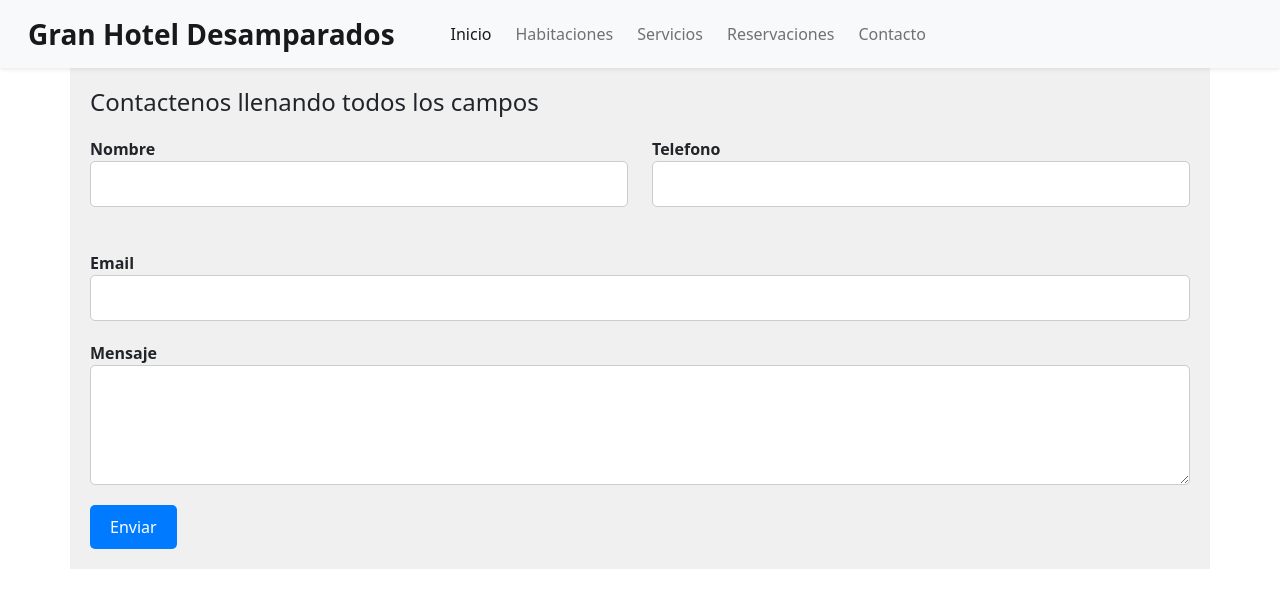
After one commit to TonyGarcia5s/SC502_1C2024_M_G4, a PHP site: page /contacto.html in a window 1280 px wide. The commit adds this page. Shown: the top 608 px of the page. Run offline with PHP 8.4, Linux system fonts and the light colour scheme.

Commit message:
Union de proyectos

```diff
--- /dev/null
+++ b/views/contacto.html
@@ -0,0 +1,75 @@
+<!DOCTYPE html>
+<html lang="en">
+<head>
+    <meta charset="UTF-8">
+    <meta name="viewport" content="width=device-width, initial-scale=1.0">
+    <title>Document</title>
+    <link href="https://cdn.jsdelivr.net/npm/bootstrap@5.0.2/dist/css/bootstrap.min.css" rel="stylesheet" integrity="sha384-EVSTQN3/azprG1Anm3QDgpJLIm9Nao0Yz1ztcQTwFspd3yD65VohhpuuCOmLASjC" crossorigin="anonymous">
+<link href="https://fonts.googleapis.com/css2?family=Merienda:wght@300..900&display=swap" rel="stylesheet">
+<link rel="stylesheet" href="https://cdn.jsdelivr.net/npm/bootstrap-icons@1.11.3/font/bootstrap-icons.min.css">
+<link rel="stylesheet" href="./css/contacto.css">
+</head>
+<body>
+<nav class="navbar navbar-expand-lg navbar-light bg-light bg-while px-lg-3 py-log-2 shadow-sm sticky-top">
+  <div class="container-fluid">
+    <a class="navbar-brand me-5 fw-bold fs-3 h-font" href="index.html">Gran Hotel Desamparados</a>
+    <button class="navbar-toggler shadow-none" type="button" data-bs-toggle="collapse" data-bs-target="#navbarSupportedContent" aria-controls="navbarSupportedContent" aria-expanded="false" aria-label="Toggle navigation">
+      <span class="navbar-toggler-icon"></span>
+    </button>
+    <div class="collapse navbar-collapse" id="navbarSupportedContent">
+      <ul class="navbar-nav me-auto mb-2 mb-lg-0">
+        <li class="nav-item">
+          <a class="nav-link active me-2" aria-current="page" href="#">Inicio</a>
+        </li>
+        <li class="nav-item">
+          <a class="nav-link me-2" href="#">Habitaciones</a>
+        </li>
+        <li class="nav-item">
+          <a class="nav-link me-2" href="#">Servicios</a>
+        </li>
+        <li class="nav-item">
+          <a class="nav-link me-2" href="#">Reservaciones</a>
+        </li>
+        <li class="nav-item">
+          <a class="nav-link me-2" href="#">Contacto</a>
+        </li>
+        </ul>
+
+        </div>
+  </div>
+</nav>
+
+        <div class="container">
+            <h3>Contactenos llenando todos los campos</h3>
+            <form action="../controllers/contacto.php" method="get">
+                <div class="row mb-4">
+                    <div class="col">
+                        <div class="form-group">
+                            <label for="nombre">Nombre</label>
+                            <input type="text" id="nombre" class="form-control" name="nombre" />
+                        </div>
+                    </div>
+                    <div class="col">
+                        <div class="form-group">
+                            <label for="telefono">Telefono</label>
+                            <input type="text" id="telefono" class="form-control" name="telefono" />
+                        </div>
+                    </div>
+                </div>
+                <div class="form-group">
+                    <label for="email">Email</label>
+                    <input type="email" id="email" class="form-control" name="email" />
+                </div>
+                <div class="form-group">
+                    <label for="mensaje">Mensaje</label>
+                    <textarea class="form-control" id="mensaje" rows="4" name="mensaje"></textarea>
+                </div>
+                <button type="submit" class="btn btn-primary btn-block">Enviar</button>
+
+            </form>
+        </div>
+        <script src="https://cdn.jsdelivr.net/npm/bootstrap@5.0.2/dist/js/bootstrap.bundle.min.js" integrity="sha384-MrcW6ZMFYlzcLA8Nl+NtUVF0sA7MsXsP1UyJoMp4YLEuNSfAP+JcXn/tWtIaxVXM" crossorigin="anonymous"></script>
+
+    </body>
+
+    </html>
--- /dev/null
+++ b/views/css/contacto.css
@@ -0,0 +1,43 @@
+.container {
+    background-color: #f0f0f0;
+    padding: 20px;
+}
+
+.container h3 {
+    margin-bottom: 20px;
+    font-size: 24px;
+}
+
+.form-group {
+    margin-bottom: 20px;
+}
+
+.form-group label {
+    font-weight: bold;
+}
+
+.form-control {
+    width: 100%;
+    padding: 10px;
+    border: 1px solid #ccc;
+    border-radius: 5px;
+    box-sizing: border-box;
+}
+
+textarea.form-control {
+    resize: vertical;
+    height: 120px;
+}
+
+.btn-primary {
+    background-color: #007bff;
+    color: #fff;
+    border: none;
+    padding: 10px 20px;
+    border-radius: 5px;
+    cursor: pointer;
+}
+
+.btn-primary:hover {
+    background-color: #0056b3;
+}
--- /dev/null
+++ b/views/inc/links.php
@@ -0,0 +1,5 @@
+<link rel="stylesheet" href="css/estilos.css">
+    <link href="https://cdn.jsdelivr.net/npm/bootstrap@5.0.2/dist/css/bootstrap.min.css" rel="stylesheet" integrity="sha384-EVSTQN3/azprG1Anm3QDgpJLIm9Nao0Yz1ztcQTwFspd3yD65VohhpuuCOmLASjC" crossorigin="anonymous">
+<link href="https://fonts.googleapis.com/css2?family=Merienda:wght@300..900&display=swap" rel="stylesheet">
+<link rel="stylesheet" href="https://cdn.jsdelivr.net/npm/bootstrap-icons@1.11.3/font/bootstrap-icons.min.css">
+<link rel="stylesheet" href="https://cdn.jsdelivr.net/npm/swiper@11/swiper-bundle.min.css">
--- a/views/reservaciones.php
+++ b/views/reservaciones.php
@@ -419,7 +419,7 @@
       </a>
     </div>
     </div>
-    </div>
+</
  <div class="container-fluid bg-white mt-5">
   <div class="row">
     <div class="col-lg-4 p-4">
```
Also changed, not shown: controller/contacto.php (added, +24 -0 lines), views/header.php (added, +65 -0 lines), views/inc/footer.php (added, +32 -0 lines), views/inc/header.php (added, +65 -0 lines), views/rooms.php (added, +146 -0 lines).
